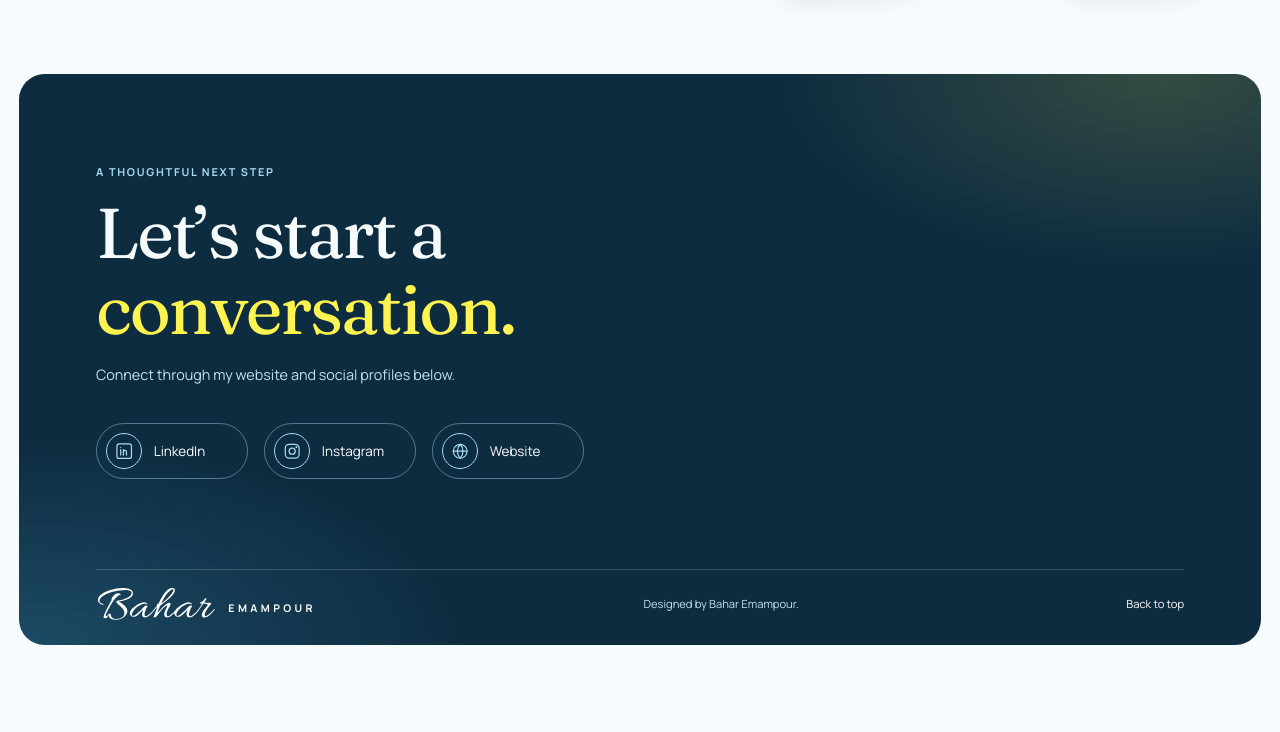
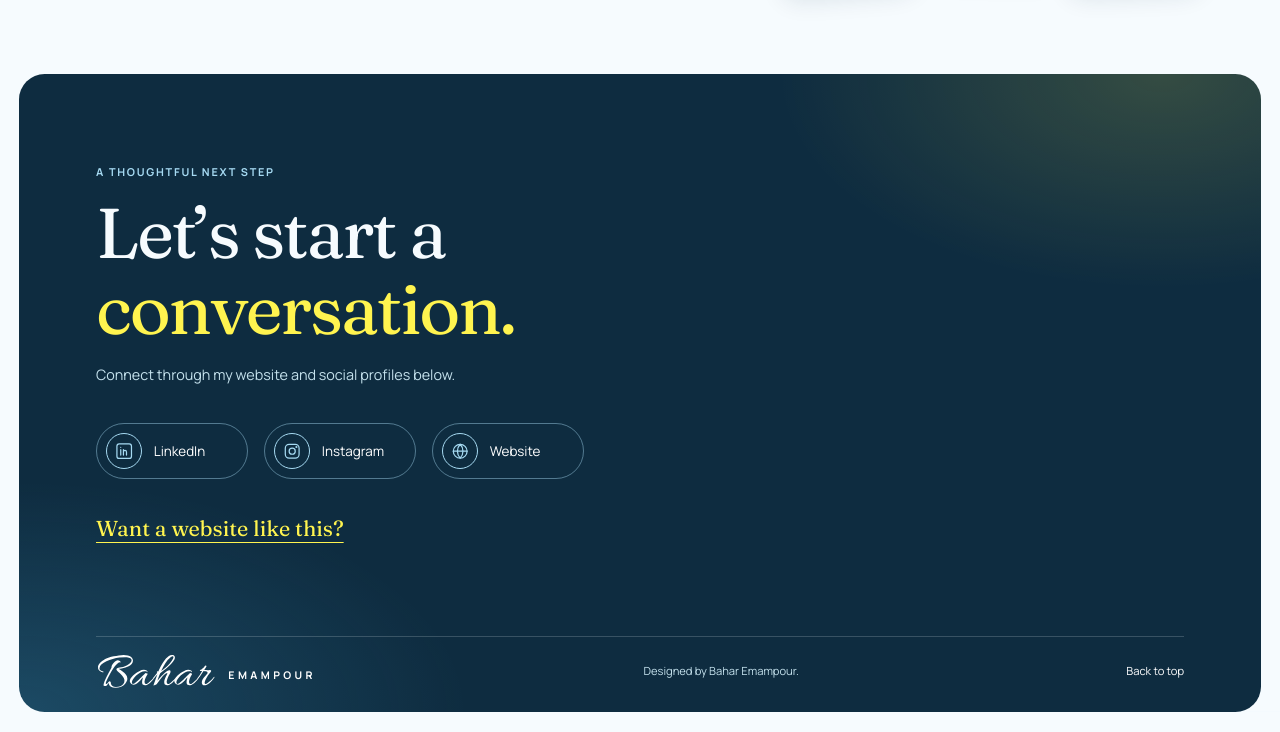
Before and after one commit to baharep/personal-portfolio-website, an Astro site: page / in a window 1280 px wide. Shown: the part 4675-5407 px from the top of the page. Before the commit the page ends 5339 px from the top, so only its background shows below. Built offline with nearby package versions, Linux system fonts and the light colour scheme; Astro itself is replaced by a stand-in of ours.

Commit message:
Link the footer to the separate order website
- Footer line "Want a website like this?" opens
  order-portfolio-website.vercel.app in a new tab
- Order pages now live in their own repository
  (baharep/order-portfolio-website); this repo stays portfolio-only
- Test for the footer link; README and review.md note the split

Co-Authored-By: Claude Opus 5.5 <noreply@anthropic.com>

```diff
--- a/src/components/SiteFooter.astro
+++ b/src/components/SiteFooter.astro
@@ -41,6 +41,7 @@ import { portfolio } from "../data/portfolio";
       </a>
     ))}
   </div>
+  <a class="footer-offer" href="https://order-portfolio-website.vercel.app" target="_blank" rel="noreferrer noopener">Want a website like this?</a>
   <div class="footer-bottom">
     <a class="brand footer-brand" href="#home" aria-label="Bahar Emampour, back to the top">
       <img class="brand-signature" src="/images/logos/bahar-signature.svg" alt="" width="247" height="75" />
--- a/src/styles/global.css
+++ b/src/styles/global.css
@@ -1160,6 +1160,22 @@ h2 em {
   color: var(--lemon);
 }
 
+.footer-offer {
+  display: inline-block;
+  margin-top: 2rem;
+  color: var(--lemon);
+  font-family: var(--serif);
+  font-size: 1.35rem;
+  font-style: italic;
+  text-decoration: underline;
+  text-decoration-thickness: 1px;
+  text-underline-offset: 6px;
+}
+
+.footer-offer:hover {
+  color: #fff;
+}
+
 .footer-bottom {
   display: flex;
   align-items: center;
```
Also changed, not shown: review.md (+4 -0 lines), tests/portfolio.test.mjs (+7 -0 lines), README.md.
